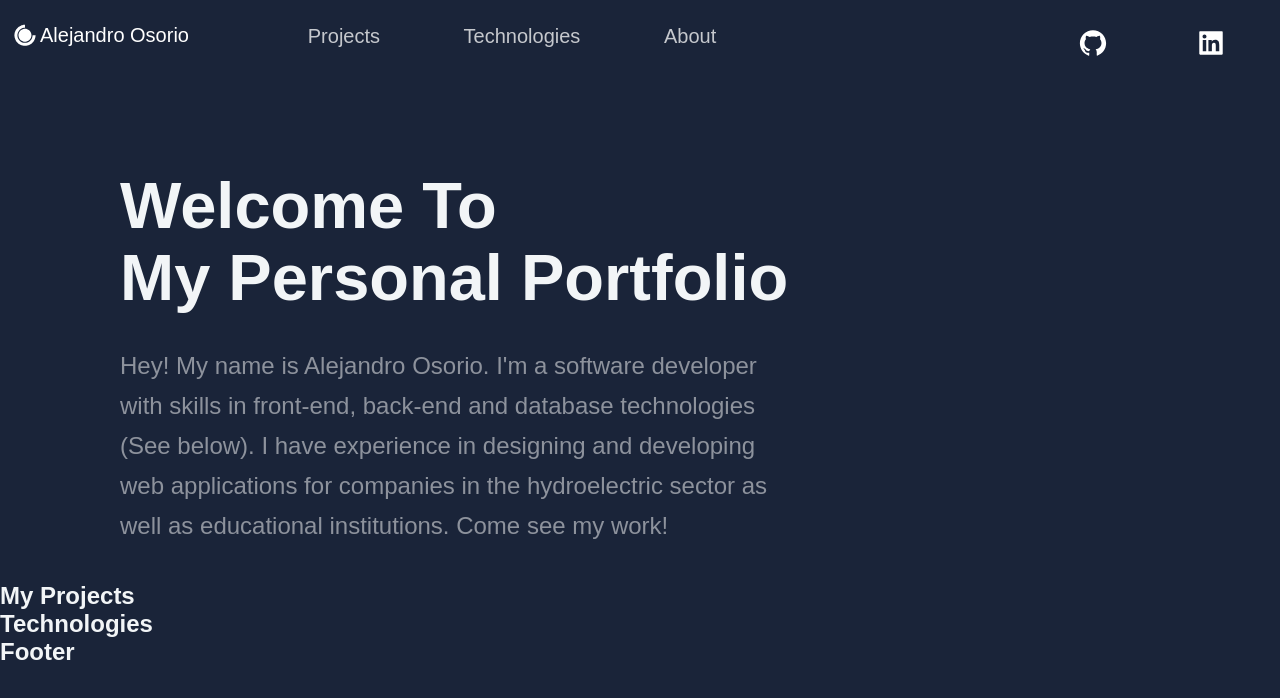
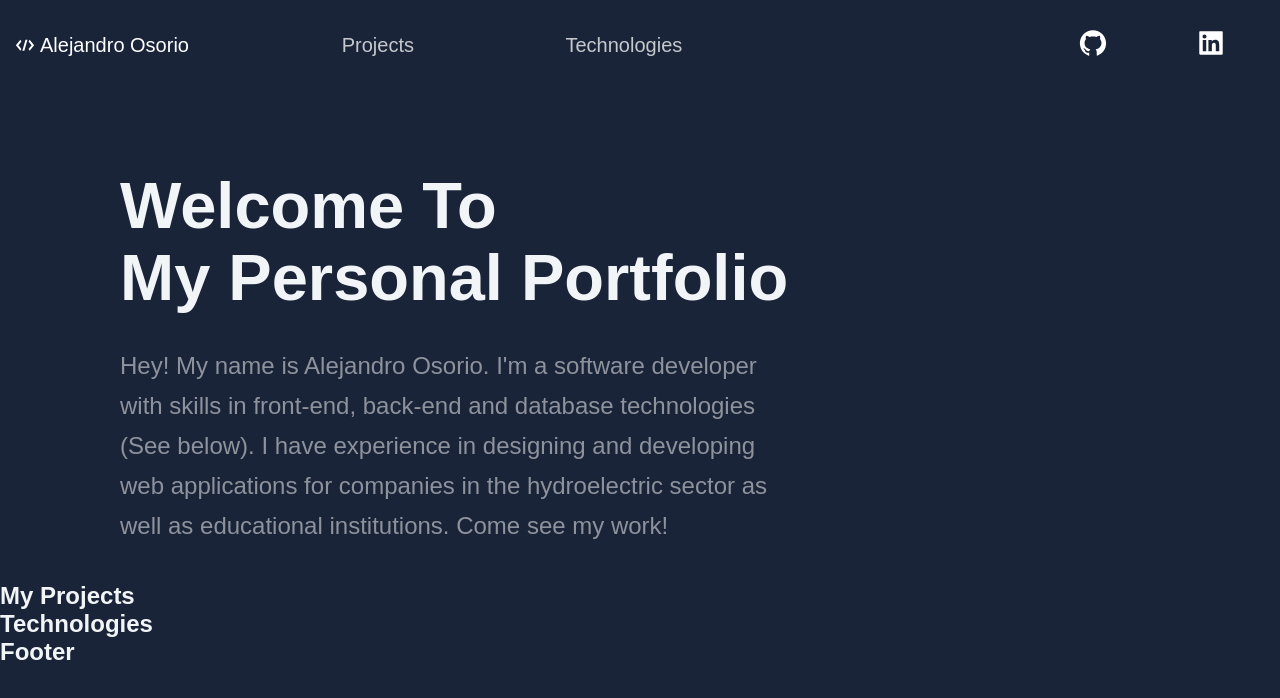
Before and after one commit to aosorio9559/me, a Next.js app: page / in a window 1280 px wide. Shown: the top 698 px of the page. Built offline with nearby package versions, Linux system fonts and the light colour scheme; a web font is replaced by a local one.

Commit message:
Finished header section

```diff
--- a/src/components/Header/Header.js
+++ b/src/components/Header/Header.js
@@ -1,7 +1,7 @@
 import Link from "next/link";
 import React from "react";
 import { AiFillGithub, AiFillLinkedin } from "react-icons/ai";
-import { DiCssdeck } from "react-icons/di";
+import { DiCode } from "react-icons/di";
 import {
   Container,
   Div1,
@@ -21,10 +21,10 @@ export const Header = () => (
             display: "flex",
             alignItems: "center",
             color: "white",
-            marginBottom: "20px",
+            // marginBottom: "20px",
           }}
         >
-          <DiCssdeck size="3rem" />
+          <DiCode size="3rem" />
           <Span>Alejandro Osorio</Span>
         </a>
       </Link>
@@ -38,11 +38,6 @@ export const Header = () => (
       <li>
         <Link href="#tech">
           <NavLink>Technologies</NavLink>
-        </Link>
-      </li>
-      <li>
-        <Link href="#about">
-          <NavLink>About</NavLink>
         </Link>
       </li>
     </Div2>
--- a/src/components/Header/HeaderStyles.js
+++ b/src/components/Header/HeaderStyles.js
@@ -6,8 +6,12 @@ export const Container = styled.div`
   grid-template-columns: repeat(5, 1fr);
   grid-template-rows: 1fr;
   grid-column-gap: 2rem;
-  padding: 1rem;
-  padding-top: 2rem;
+  padding: 2rem 1rem 1rem 1rem;
+  align-items: center;
+  /* position: sticky;
+  top: 0;
+  z-index: 100;
+  background-color: ${(props) => props.theme.colors.background1}; */
 
   @media ${(props) => props.theme.breakpoints.sm} {
     display: grid;
```
